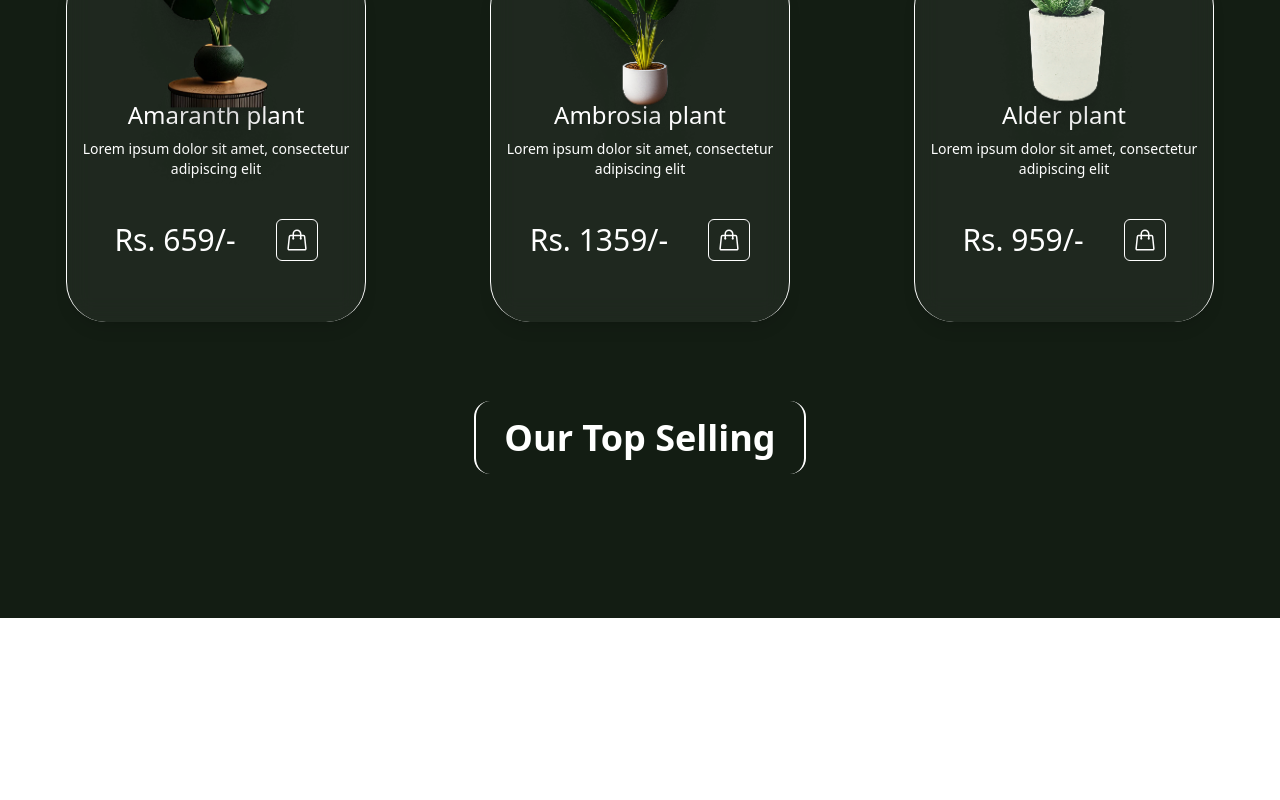
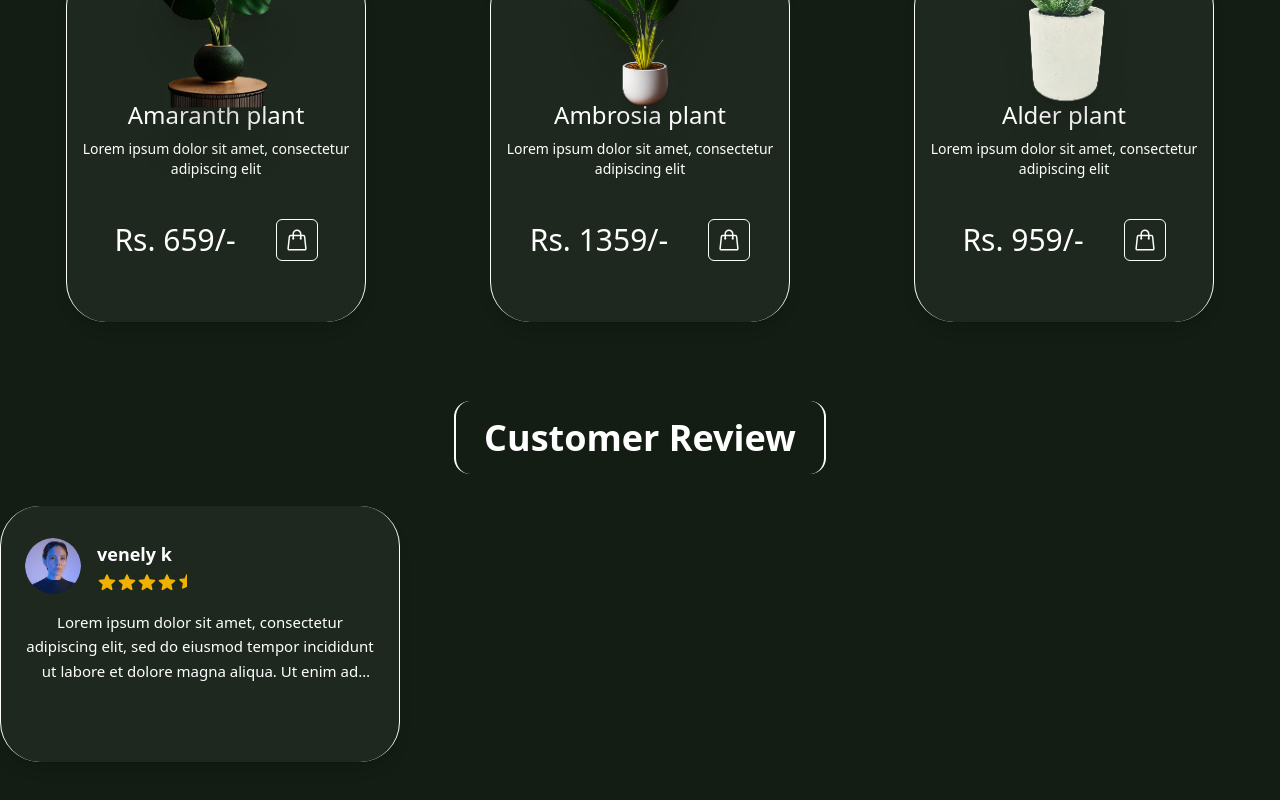
Before and after one commit to ashrafi-frontDeveloper/Breath-Natural, a React (Vite) app: page / in a window 1280 px wide. Shown: the part 3206-4006 px from the top of the page. Before the commit the page ends 3824 px from the top, so only its background shows below. Built offline with nearby package versions, Linux system fonts and the light colour scheme.

Commit message:
Coding: Making cart customer

```diff
--- a/src/Main/SectionCustomer/Customer.jsx
+++ b/src/Main/SectionCustomer/Customer.jsx
@@ -6,10 +6,40 @@ export default class Customer extends Component {
       <section className=' container mx-auto pb-40'>
           {/* sub title */}
           <div data-aos="fade-up" className="text-center mt-24">
-              <h3 className="inline px-7 py-3 text-2xl sm:text-3xl md:text-4xl font-bold text-white text-center border-x-2 rounded-2xl">Our Top Selling</h3>
+              <h3 className="inline px-7 py-3 text-2xl sm:text-3xl md:text-4xl font-bold text-white text-center border-x-2 rounded-2xl">Customer Review</h3>
           </div>
 
+          {/* customer cart */}
+          <div data-aos="fade-right" className="flex items-center justify-center md:justify-start mt-10 md:mt-0">
+            <div className="relative flex md:flex-col items-center w-80 md:w-96 xl:w-[400px] h-56 xl:h-[256px] mb-10 mt-16 xl:mt-12 rounded-[40px] bg-white/5 border-l border-r border-white backdrop-blur-md pt-10 xl:p-6 shadow-lg">
+              <div className="absolute top-8 px-6 text-center">
+                {/* Profile Info */}
+                <div className="flex items-center gap-x-4 mb-4">
+                  <img src="image/main-header/profile-header.png" alt="profile" className="w-14 h-14 rounded-full" />
+                  <div className="flex flex-col items-start">
+                    <span className="text-white font-bold text-lg">venely k</span>
+                    {/* Stars */}
+                    <div className="flex text-yellow-500 mt-1">
+                      {[...Array(4)].map((_, i) => (
+                        <svg key={i} xmlns="http://www.w3.org/2000/svg" viewBox="0 0 20 20" fill="currentColor" className="w-5 h-5">
+                          <path fillRule="evenodd" d="M10.868 2.884c-.321-.772-1.415-.772-1.736 0l-1.83 4.401-4.753.381c-.833.067-1.171 1.107-.536 1.651l3.62 3.102-1.106 4.637c-.194.813.691 1.456 1.405 1.02L10 15.591l4.069 2.485c.713.436 1.598-.207 1.404-1.02l-1.106-4.637 3.62-3.102c.635-.544.297-1.584-.536-1.65l-4.752-.382-1.831-4.401Z" clipRule="evenodd" />
+                        </svg>
+                      ))}
+                      {/* Half star */}
+                      <svg xmlns="http://www.w3.org/2000/svg" viewBox="0 0 24 24" fill="currentColor" className="w-5 h-5">
+                        <path d="M12 2.25c-.417 0-.791.25-.948.636l-2.02 4.87-5.184.415c-.46.037-.847.344-.984.785-.137.44.003.923.354 1.22l3.948 3.383-1.206 5.057c-.107.45.065.923.44 1.195.373.273.87.29 1.26.042L12 17.766V2.25z" />
+                      </svg>
+                    </div>
+                  </div>
+                </div>
 
+                {/* Review Text */}
+                <p className="text-white text-[15px] leading-relaxed line-clamp-3">
+                  Lorem ipsum dolor sit amet, consectetur adipiscing elit, sed do eiusmod tempor incididunt ut labore et dolore magna aliqua. Ut enim ad minim veniam,
+                </p>
+              </div>
+            </div>
+          </div>
 
 
       </section>
```
